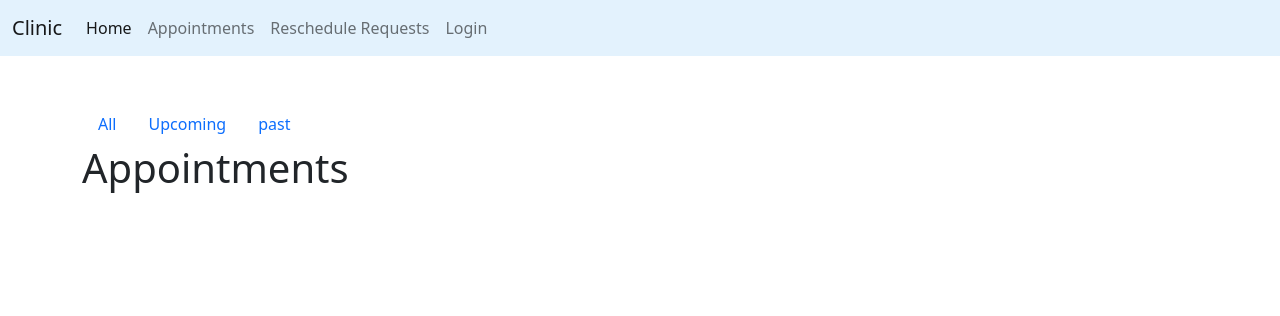
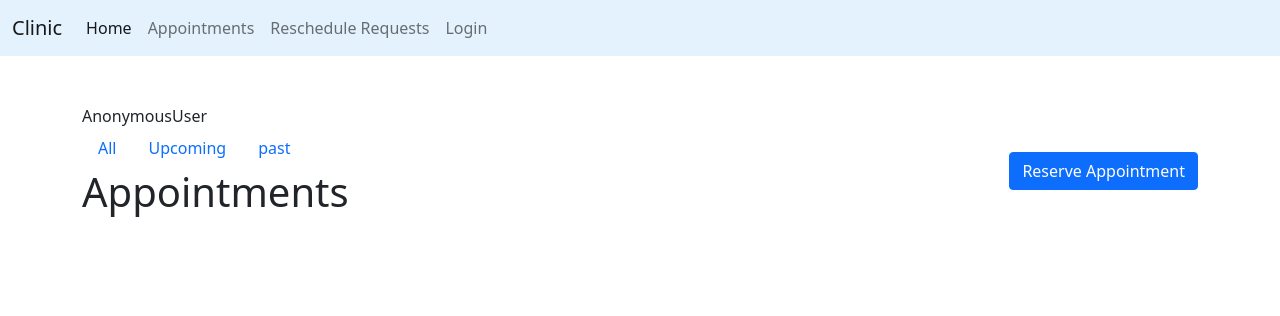
Before and after one commit to AmrEidAbdelrahman/Fritill-clinic, a Django app: template api/templates/api/appointment.html in a window 1280 px wide. Shown: the top 316 px of the page. Run offline with Django 4.2, Linux system fonts and the light colour scheme; the template is opened without the code that fills it, so the values that code supplies are empty; some libraries are stand-ins or nearby versions.

Commit message:
checkpoint v1.2

```diff
--- a/api/templates/api/appointment.html
+++ b/api/templates/api/appointment.html
@@ -12,8 +12,9 @@
 </style>
 {% endblock %}
 {% block content %}
-
 	<div class="container mt-5">
+		{{ user }}
+	<a href="{% url 'frontend:reserve-appointment-page' %}" class="btn btn-primary float-end mt-5">Reserve Appointment</a>
 		<ul class="nav">
 		  <li class="nav-item">
 		    <a class="nav-link active" aria-current="page" href="{% url 'frontend:appointment' %}">All</a>
@@ -24,6 +25,11 @@
 		  <li class="nav-item">
 		    <a class="nav-link" href="{% url 'frontend:appointment-past'%}">past</a>
 		  </li>
+		  {% if user.is_staff %}
+		  <li class="nav-item">
+		    <a class="nav-link" href="{% url 'frontend:appointment-new'%}">new</a>
+		  </li>
+		  {% endif %}
 		</ul>
 
 
@@ -33,12 +39,32 @@
 
 		<div class="card">
 		  <div class="card-header">
-		    {{appointment.client.username}}
+		    Client: {{appointment.client.username}}
 		  </div>
 		  <div class="card-body">
-		    <h5 class="card-title">Special title treatment</h5>
-		    <p class="card-text">With supporting text below as a natural lead-in to additional content.</p>
-		    <a href="#" class="btn btn-primary">Go somewhere</a>
+		    <h5 class="card-title">Date: {{appointment.date}}</h5>
+		    <p class="card-text">Status:
+		    {% if appointment.approved %}
+		    Approved
+		    {% elif appointment.cancel %}
+		    cancel
+		    {% elif appointment.finished %}
+		    finished
+		    {% elif appointment.missed %}
+		    missed
+		    {% else %}
+		    new
+		    {% endif %}
+			</p>
+		    {% if user.is_staff and not appointment.approved and not appointment.cancel %}
+		    <a href="#" class="btn btn-primary">Approve</a>
+		    <a href="#" class="btn btn-danger">Cancel</a>
+		    {% elif not appointment.cancel %}
+		    <a href="#" class="btn btn-danger">Cancel</a>
+		    {% endif %}
+		    {% if not user.is_staff %}
+		    <a href="{% url 'frontend:reserve-appointment-page' appointment.id%}" class="btn btn-danger">Reschedule</a>
+		    {% endif %}
 		  </div>
 		</div>
 
@@ -51,12 +77,27 @@
 
 		<div class="card">
 		  <div class="card-header">
-		    Featured
+		    Client: {{appointment.client.username}}
 		  </div>
 		  <div class="card-body">
-		    <h5 class="card-title">Special title treatment</h5>
-		    <p class="card-text">With supporting text below as a natural lead-in to additional content.</p>
-		    <a href="#" class="btn btn-primary">Go somewhere</a>
+		    <h5 class="card-title">Date: {{appointment.date}}</h5>
+		    <p class="card-text">Status:
+		    {% if appointment.finished %}
+		    Finished
+		    {% elif appointment.missed %}
+		    missed
+		    {% elif appointment.approved %}
+		    approved
+		    {% elif appointment.cancel %}
+		    cancel
+		    {% else %}
+		    new
+		    {% endif %}
+			</p>
+			{% if not appointment.finished and not appointment.missed %}
+		    <a href="#" class="btn btn-primary">Missed</a>
+		    <a href="#" class="btn btn-primary">Finished</a>
+		    {% endif %}
 		  </div>
 		</div>
 
@@ -69,12 +110,58 @@
 
 		<div class="card">
 		  <div class="card-header">
+		    Client: {{appointment.client.username}}
+		  </div>
+		  <div class="card-body">
+		    <h5 class="card-title">Date: {{appointment.date}}</h5>
+		    <p class="card-text">Status:
+		    {% if appointment.approved %}
+		    Approved
+		    {% elif appointment.cancel %}
+		    cancel
+		    {% elif appointment.finished %}
+		    finished
+		    {% elif appointment.missed %}
+		    missed
+		    {% else %}
+		    new
+		    {% endif %}
+			</p>
+		    <!--<a href="#" class="btn btn-primary">Go somewhere</a>-->
+		  </div>
+		</div>
+
+		{% endfor %}
+		{% endif %}
+
+		{% if filter == 'new' and user.is_staff %}
+		<h1>New Appointments</h1>
+		{% for appointment in response %}
+
+		<div class="card">
+		  <div class="card-header">
 		    Featured
 		  </div>
 		  <div class="card-body">
 		    <h5 class="card-title">Special title treatment</h5>
-		    <p class="card-text">With supporting text below as a natural lead-in to additional content.</p>
-		    <a href="#" class="btn btn-primary">Go somewhere</a>
+		    <p class="card-text">Status:
+		    {% if appointment.approved %}
+		    Approved
+		    {% elif appointment.cancel %}
+		    cancel
+		    {% elif appointment.finished %}
+		    finished
+		    {% elif appointment.missed %}
+		    missed
+		    {% else %}
+		    new
+		    {% endif %}
+			</p>
+		    {% if not appointment.cancel and not appointment.approved %}
+		    <a href="#" class="btn btn-primary">approve</a>
+		    <a href="#" class="btn btn-danger">cancel</a>
+		    {% endif %}
+
 		  </div>
 		</div>
 
--- a/api/templates/api/base.html
+++ b/api/templates/api/base.html
@@ -25,6 +25,8 @@
   <script type="text/javascript" src="{% static 'js/bootstrap.min.js' %}"></script>
   <!-- MDB core JavaScript -->
   <script type="text/javascript" src="{% static 'js/mdb.min.js' %}"></script>
+
+  {% block js %}{% endblock %}
 </body>
 
 </html>
--- a/api/templates/api/header.html
+++ b/api/templates/api/header.html
@@ -10,7 +10,7 @@
       <div class="navbar-nav">
         <a class="nav-link active" aria-current="page" href="{% url 'frontend:home-page' %}">Home</a>
         <a class="nav-link" href="{% url 'frontend:appointment' %}">Appointments</a>
-        <a class="nav-link" href="#">Reschedule Requests</a>
+        <a class="nav-link" href="{% url 'frontend:reschedule-request' %}">Reschedule Requests</a>
         {% if user.is_authenticated %}
         <a class="nav-link" href="{% url 'account_logout' %}">
         	Logout
--- a/api/templates/api/home.html
+++ b/api/templates/api/home.html
@@ -9,4 +9,6 @@
 	{{ appointment }}
 	{% endfor %}
 
+	<br>
+	{{ user }}
 {% endblock %}
```
Also changed, not shown: api/forms.py (+24 -1 lines), api/templates/api/appointment_list.html (deleted, +0 -11 lines), api/templates/api/reschedule_requests.html (added, +45 -0 lines), api/templates/api/reserve_appointment.html (added, +44 -0 lines), api/urls.py (+7 -2 lines), api/views.py (+44 -6 lines).
